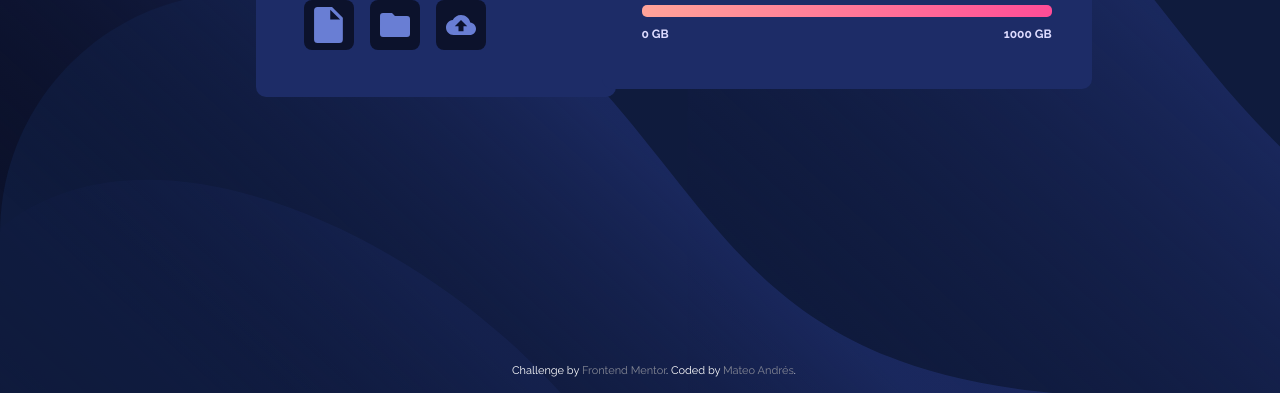
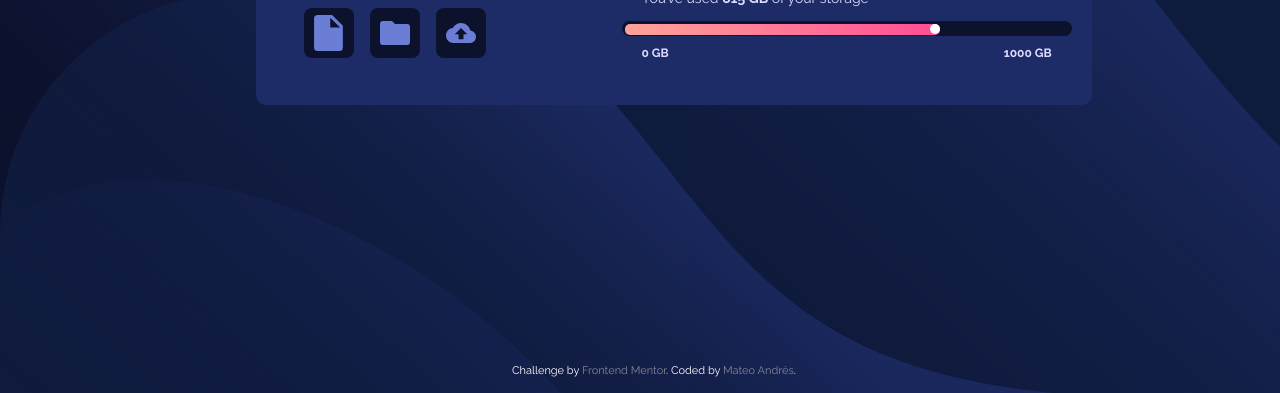
Before and after one commit to mateo-andres/Data-Storage---Frontend-Mentor, a plain HTML site: page index.html in a window 1280 px wide. Shown: the part 407-800 px from the top of the page. Drawn offline with Linux system fonts and the light colour scheme.

Commit message:
fixed rthe storage bar and the storage left

```diff
--- a/index.html
+++ b/index.html
@@ -35,7 +35,9 @@
             You’ve used <b>815 GB</b> of your storage
             <!-- 185 GB Left 0 GB 1000 GB -->
           </p>
-          <div class="storage-bar"></div>
+          <div class="storage-left"><b>185</b>GB LEFT</div>
+          <div class="storage-bar"><div class="progres-bar"></div></div>
+
           <div class="storage-edges"><span>0 GB</span><span>1000 GB</span></div>
         </div>
       </section>
--- a/styles/main.css
+++ b/styles/main.css
@@ -17,7 +17,7 @@ body {
   background-color: hsl(228, 56%, 26%);
   display: flex;
   position: absolute;
-  top: 38%;
+  bottom: 36%;
   left: 20%;
   padding: 40px;
   border-radius: 10px;
@@ -59,30 +59,87 @@ body {
   padding: 20px;
   position: absolute;
   left: 47%;
-  bottom: 38%;
+  bottom: 36%;
   color: hsl(243, 100%, 93%);
-}
-.storage::after {
-  content: "185 GB Left ";
-  background-color: white;
-  color: hsl(229, 57%, 11%);
-  padding: 30px;
-  font-size: 20px;
-  font-weight: 700;
-  border-radius: 10px;
-  position: absolute;
-  top: -60px;
-  right: 30px;
 }
 .storage p {
   font-size: 14px;
   margin: 15px 20px;
 }
+
+.storage .storage-left {
+  display: flex;
+  background: white;
+  color: hsl(229, 7%, 55%);
+  position: absolute;
+  width: 165px;
+  height: 50px;
+  border-radius: 10px;
+  text-align: center;
+  align-items: center;
+  justify-content: center;
+  right: 25px;
+  top: -50px;
+  font-family: "Raleway";
+  font-size: 10px;
+  font-weight: 700;
+  padding: 10px;
+}
+.storage .storage-left::after {
+  content: "";
+  /* background-color: brown; */
+  /* width: 50px;
+  height: 50px; */
+  position: absolute;
+  bottom: -22px;
+  right: 0;
+  /* border-left: 10px;
+  border-top: 20px;
+  border-right: 20px;
+  border-bottom: 0; */
+  border-left: 50px solid transparent;
+
+  border-top: 30px solid white;
+}
+
+.storage .storage-left b {
+  font-size: 37px;
+  color: hsl(229, 57%, 11%);
+  margin-right: 20px;
+}
+
 .storage .storage-bar {
+  height: 15px;
+  background-color: hsl(229, 57%, 11%);
+  /* margin: 0 20px; */
+  /* border: 5px solid hsl(229, 57%, 11%); */
+  border-radius: 10px;
+  /* display: flex; */
+  /* align-items: center; */
+  position: relative;
+}
+.storage .progres-bar {
   background: linear-gradient(to right, hsl(6, 100%, 80%), hsl(335, 100%, 65%));
-  height: 12px;
+  height: 11px;
+  width: 70%;
   border-radius: 5px;
-  margin: 0 20px;
+  position: absolute;
+  top: 2.5px;
+  left: 1px;
+  margin-left: 2px;
+}
+.storage .progres-bar::after {
+  content: "";
+  display: flex;
+  justify-content: center;
+  align-items: center;
+
+  position: absolute;
+  width: 10px;
+  height: 10px;
+  background-color: #fff;
+  border-radius: 50%;
+  right: 0;
 }
 
 .storage .storage-edges {
```
